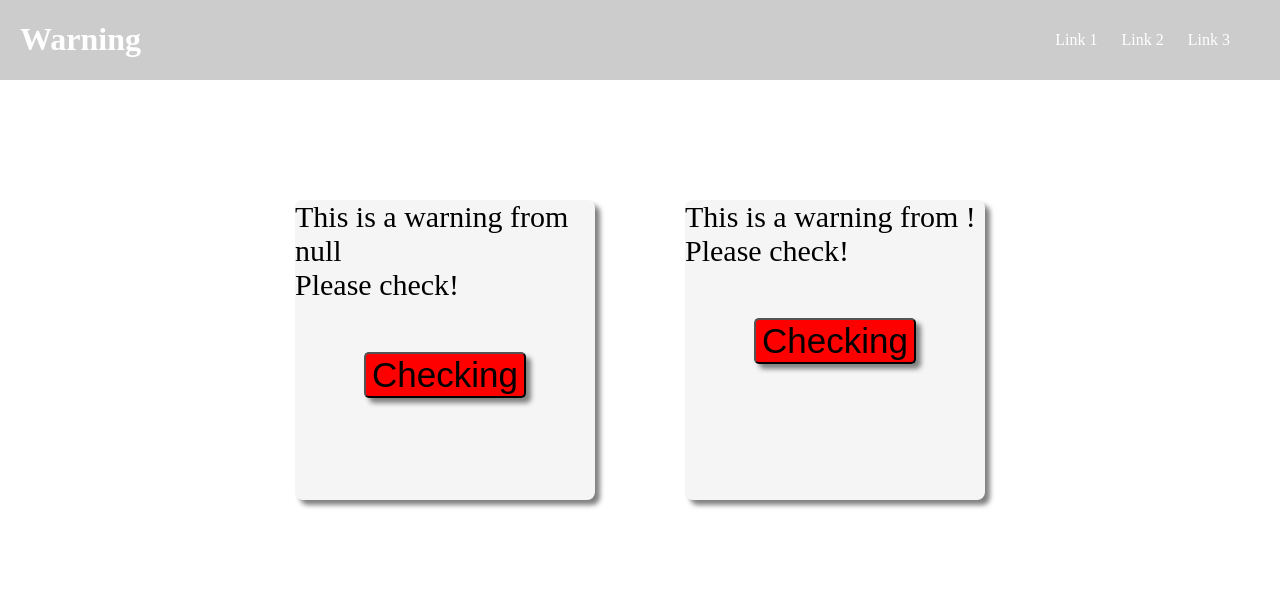
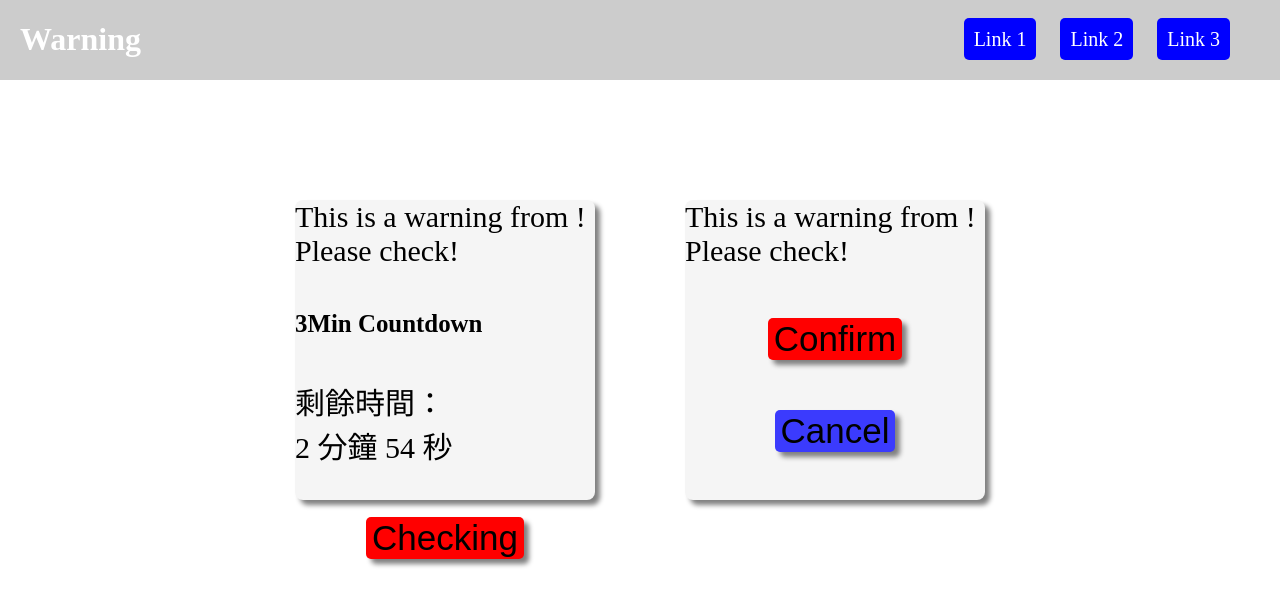
Before and after one commit to dk988860810/AI_course_project, a Flask app: page /static/warning.html in a window 1280 px wide. Shown: the top 606 px of the page. Run offline with Flask 3, Linux system fonts and the light colour scheme.

Commit message:
new file:   static/js/get_image_info.js 	new file:   static/js/time_countdown.js 	modified:   static/warning.css 	modified:   static/warning.html 	modified:   templates/index.html

```diff
--- /dev/null
+++ b/static/js/get_image_info.js
@@ -0,0 +1,13 @@
+// 获取 URL 参数
+const urlParams = new URLSearchParams(window.location.search);
+const clickedImage = urlParams.get('clickedImage');
+const imageInfoMap = {
+    "1F_Area_A":"1樓A區",
+    "1F_Area_B":"1樓B區",
+    "1F_Area_C":"1樓C區",
+}
+
+const clickedImageInfo = imageInfoMap[clickedImage] || ''
+// 显示被点击的图片信息
+const clickedImageInfoElement = document.getElementById('clickedImageInfo');
+clickedImageInfoElement.textContent = clickedImageInfo;
--- /dev/null
+++ b/static/js/time_countdown.js
@@ -0,0 +1,22 @@
+const targetTime = new Date();
+targetTime.setMinutes(targetTime.getMinutes() + 3);
+
+// 每秒更新倒數計時器
+const interval = setInterval(() => {
+    const currentTime = new Date().getTime();
+    const distance = targetTime - currentTime;
+
+    // 計算剩餘的分鐘和秒
+    const minutes = Math.floor((distance % (1000 * 60 * 60)) / (1000 * 60));
+    const seconds = Math.floor((distance % (1000 * 60)) / 1000);
+
+    // 將計算結果顯示在網頁上
+    const countdownElement = document.getElementById('countdown');
+    countdownElement.innerHTML = `剩餘時間：<br>${minutes} 分鐘 ${seconds} 秒`;
+
+    // 如果時間到，清除倒數計時器並顯示訊息
+    if (distance <= 0) {
+        clearInterval(interval);
+        countdownElement.innerHTML = '時間到！';
+    }
+}, 1000); // 每秒更新一次
--- a/static/warning.css
+++ b/static/warning.css
@@ -43,6 +43,11 @@ nav ul li {
 
 nav ul li a {
     color: white; /* 设置链接颜色为白色 */
+    background-color: blue;
+    padding: 10px;
+    border: none;
+    border-radius: 5px;
+    font-size: 20px;
     text-decoration: none; /* 去除链接下划线 */
 }
 
@@ -115,6 +120,7 @@ body {
 
 
 .button{
+    border: none;
     border-radius: 5px;
     background-color: red;
     text-align: center;
@@ -126,3 +132,17 @@ body {
     margin: 50px auto 0; /* 使用 margin: 0 auto; 让按钮水平居中 */
 
 }
+
+.button2{
+    border: none;
+    border-radius: 5px;
+    background-color: rgb(59, 59, 253);
+    text-align: center;
+    box-shadow: 5px 5px 5px gray;
+    font-size: 35px;
+    top: 200px;
+    cursor: pointer;
+    display: block; /* 将按钮的 display 属性设置为 block */
+    margin: 50px auto 0; /* 使用 margin: 0 auto; 让按钮水平居中 */
+
+}
--- a/static/warning.html
+++ b/static/warning.html
@@ -6,6 +6,8 @@
     <meta name="viewport" content="width=device-width, initial-scale=1.0">
     <title>Warning</title>
     <link rel="stylesheet" href="warning.css">
+    <script src="js/get_image_info.js"></script>
+    <script src="js/time_countdown.js"></script>
 </head>
 
 <body>
@@ -24,6 +26,8 @@
     <div class="container">
         <div class="child1">This is a warning from <span id="clickedImageInfo"> !</span></br>
              Please check!</br>
+             <h5>3Min Countdown</h5>
+             <div id="countdown"></div>
              <button class="button">Checking</button>
         </div>
 
@@ -31,22 +35,14 @@
 
         <div class="child2">This is a warning from <span id="clickedImageInfo"> !</span></br>
              Please check!</br>
-             <button class="button">Checking</button>
+             <button class="button">Confirm</button>
+             <button class="button2">Cancel</button>
         </div>
 
     </div>
 
-    <script>
-        // 获取 URL 参数
-        const urlParams = new URLSearchParams(window.location.search);
-        const clickedImage = urlParams.get('clickedImage');
 
-        // 显示被点击的图片信息
-        const clickedImageInfoElement = document.getElementById('clickedImageInfo');
-        clickedImageInfoElement.textContent = `${clickedImage}`;
-    </script>
 
-    </script>
 </body>
 
 </html>
--- a/templates/index.html
+++ b/templates/index.html
@@ -25,7 +25,7 @@
             <a href="static/warning.html?clickedImage=1F_Area_A" target="_blank">
                 <img src="/video_feed_1" width="640" height="480">
             </a>
-            <div class="topleft">First camera</div>
+            <div class="topleft">1樓A區</div>
             <div class="bottomleft">Detected Object: <span id="class_label_first"></span></div>
              <!-- 用于显示类标签值的元素 -->
         </div>
@@ -34,7 +34,7 @@
             <a href="static/warning.html?clickedImage=1F_Area_B" target="_blank">
                 <img src="/video_feed_2" width="640" height="480">
             </a>
-            <div class="topleft">Second camera</div>
+            <div class="topleft">1樓B區</div>
             <div class="bottomleft">Detected Object: <span id="class_label_second"></span></div> <!-- 用于显示类标签值的元素 -->
         </div>
 
@@ -42,7 +42,7 @@
             <a href="static/warning.html?clickedImage=1F_Area_C" target="_blank">
                 <img src="/video_feed_3" width="640" height="480">
             </a>
-            <div class="topleft">Third camera</div>
+            <div class="topleft">1樓C區</div>
             <div class="bottomleft">Detected Object: <span id="class_label_third"></span></div> <!-- 用于显示类标签值的元素 -->
         </div>
     </div>
```
